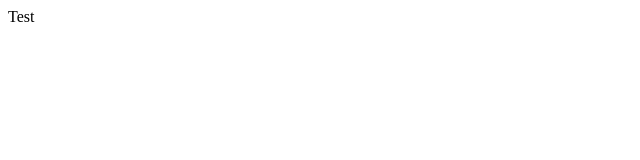
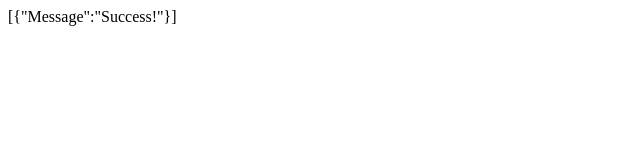
Before and after one commit to abc1-0/assets, a plain HTML site: page index.html in a window 1280 px wide. Shown: the whole page, without its empty margins (0-640 px from the left). Drawn offline with Linux system fonts and the light colour scheme.

Commit message:
Add files via upload

```diff
--- a/index.html
+++ b/index.html
@@ -3,6 +3,6 @@
         <title>Touch Images</title>
     </head>
     <body>
-        <p>Test</p>
+        <p>[{"Message":"Success!"}]</p>
     </body>
 </html>
```
